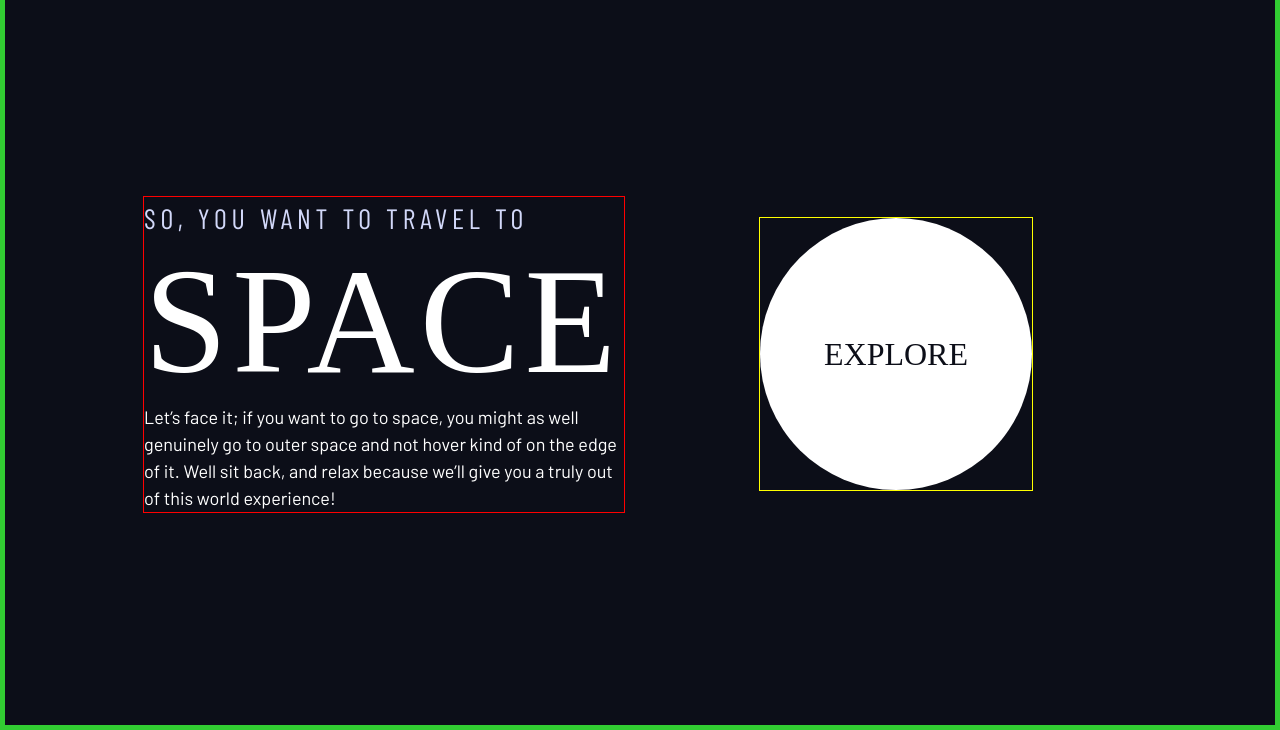
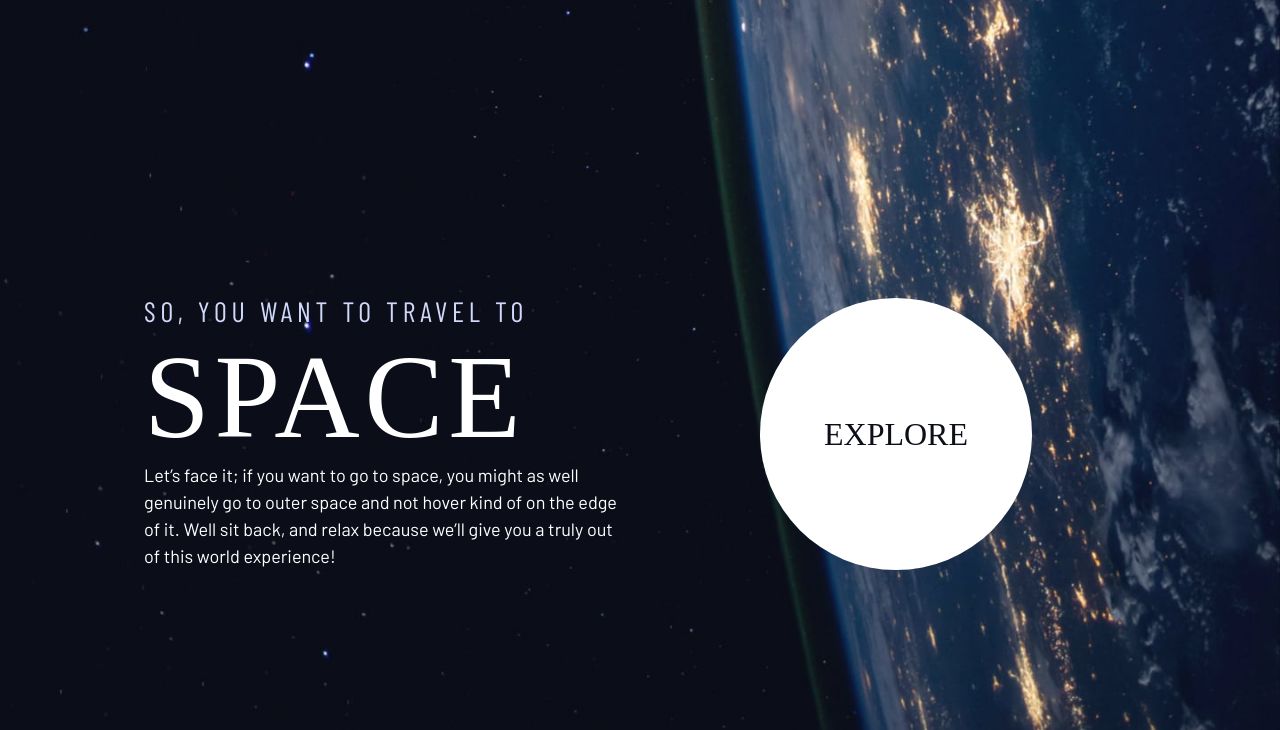
Before and after one commit to BenardOtokpa/Space-tourism, a plain HTML site: page index.html in a window 1280 px wide. Shown: the part 70-800 px from the top of the page. Drawn offline with nearby package versions, Linux system fonts and the light colour scheme; a web font is replaced by a local one.

Commit message:
fixing the background image

```diff
--- a/css/index.css
+++ b/css/index.css
@@ -1,5 +1,6 @@
 /* imports             */
 @import url("./utils.css");
+
 /* Reset               */
 
 /* Box sizing */
@@ -72,3 +73,27 @@ select {
     scroll-behavior: auto !important;
   }
 }
+
+/* ----------------------------- */
+/* Page specific background      */
+/* ----------------------------- */
+body {
+  background-size: cover;
+  background-position: bottom center;
+}
+/* home */
+.home {
+  background-image: url(../assets/home/background-home-mobile.jpg);
+}
+
+@media (min-width: 35rem) {
+  .home {
+    background-image: url(../assets/home/background-home-tablet.jpg);
+  }
+}
+
+@media (min-width: 45rem) {
+  .home {
+    background-image: url(../assets/home/background-home-desktop.jpg);
+  }
+}
--- a/css/utils.css
+++ b/css/utils.css
@@ -26,7 +26,6 @@
 
 .grid-container {
   text-align: center;
-  border: 5px solid limegreen;
   display: grid;
   place-items: center;
   padding-inline: 1rem;
@@ -36,32 +35,27 @@
   max-width: 50ch;
 }
 
-.grid-container > *:first-child {
-  outline: 1px solid red;
-}
-
-.grid-container > *:last-child {
-  outline: 1px solid yellow;
-}
-
-@media (min-width: 48em) {
+@media (min-width: 45em) {
   .grid-container {
     text-align: left;
     column-gap: var(--container-gap, 2rem);
-    grid-template-columns: minmax(2rem, 1fr) repeat(2, minmax(0, 30rem)) minmax(
-        2rem,
+    grid-template-columns: minmax(1rem, 1fr) repeat(2, minmax(0, 30rem)) minmax(
+        1rem,
         1fr
       );
   }
 
+  .grid-container--home {
+    padding-bottom: max(6rem, 20vh);
+    align-items: end;
+  }
+
   .grid-container > *:first-child {
     grid-column: 2;
-    outline: 1px solid red;
   }
 
   .grid-container > *:last-child {
     grid-column: 3;
-    outline: 1px solid yellow;
   }
 }
 /*------Screen readers classes -------      */
@@ -106,7 +100,6 @@
 
 @media (min-width: 35em) {
   :root {
-    --fs-900: 9.375rem;
     --fs-800: 5rem;
     --fs-700: 2.5rem;
     --fs-600: 1.5rem;
@@ -123,7 +116,6 @@
     --fs-400: 1.125rem;
   }
 }
-
 /* ------Coloursss------------- */
 
 .bg-dark {
@@ -177,31 +169,24 @@
 .fs-900 {
   font-size: var(--fs-900);
 }
-
 .fs-800 {
   font-size: var(--fs-800);
 }
-
 .fs-700 {
   font-size: var(--fs-700);
 }
-
 .fs-600 {
   font-size: var(--fs-600);
 }
-
 .fs-500 {
   font-size: var(--fs-500);
 }
-
 .fs-400 {
   font-size: var(--fs-400);
 }
-
 .fs-300 {
   font-size: var(--fs-300);
 }
-
 .fs-200 {
   font-size: var(--fs-200);
 }
--- a/index.html
+++ b/index.html
@@ -65,12 +65,13 @@
       </nav> -->
     </header>
 
-    <div class="grid-container">
+    <div class="grid-container grid-container--home">
       <div>
         <h1 class="text-accent fs-500 ff-sans-cond uppercase letter-spacing-1">
           So, you want to travel to
-          <span class="fs-900 ff-serif text-white d-block">Space</span>
+          <span class="d-block fs-900 ff-serif text-white">Space</span>
         </h1>
+
         <p>
           Let’s face it; if you want to go to space, you might as well genuinely
           go to outer space and not hover kind of on the edge of it. Well sit
```
